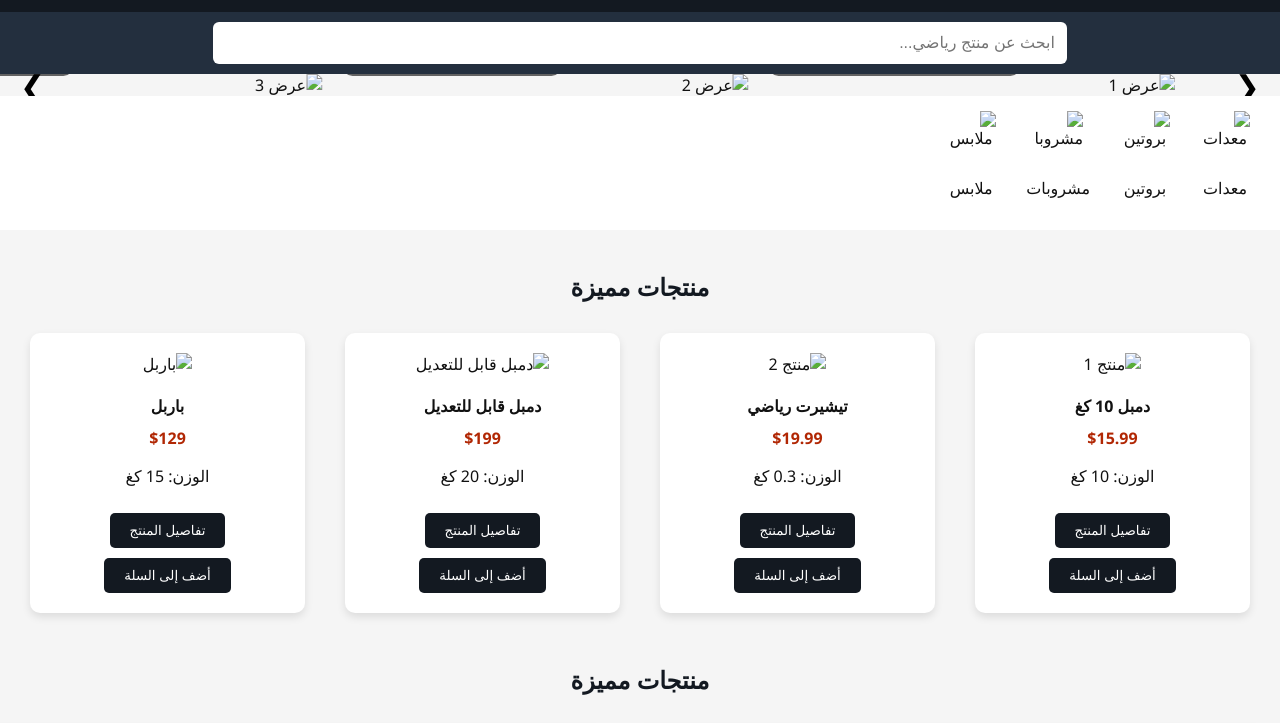
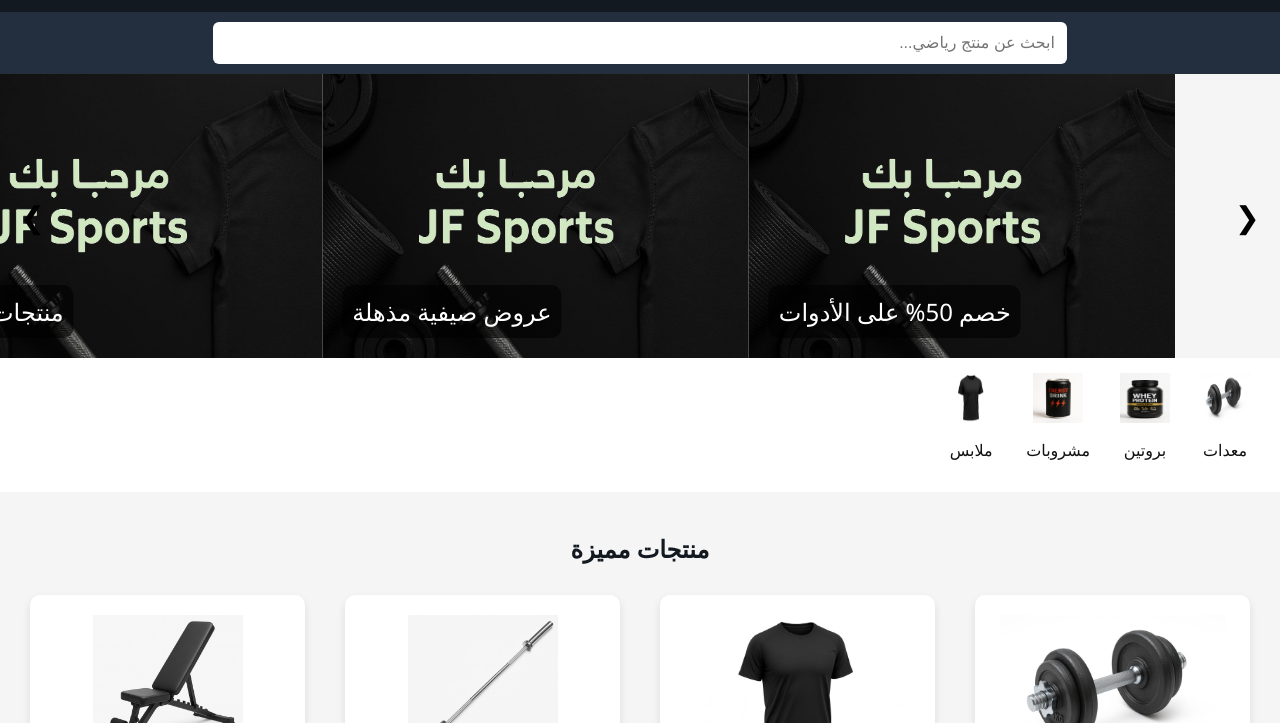
Before and after one commit to xhhh55/xcvbn, a plain HTML site: page index.html in a window 1280 px wide. Shown: the part 48-771 px from the top of the page. Drawn offline with Linux system fonts and the light colour scheme; the site is published under a folder, as on GitHub Pages, so addresses that start at the root find nothing.

Commit message:
Update index.html

```diff
--- a/index.html
+++ b/index.html
@@ -4,7 +4,7 @@
   <meta charset="UTF-8">
   <meta name="viewport" content="width=device-width, initial-scale=1.0">
   <title>JF Sports - المتجر الرياضي</title>
-  <img src="/photo_2025-04-17_13-56-59.jpg" alt="JF Sport Logo" style="display:none;">
+  <img src="photo_2025-04-17_13-56-59.jpg" alt="JF Sport Logo" style="display:none;">
   <link rel="stylesheet" href="https://cdnjs.cloudflare.com/ajax/libs/font-awesome/6.4.0/css/all.min.css">
   <style>
     * {
@@ -207,9 +207,9 @@
 </div>
   <div class="slider-container">
     <div class="slider" id="mainSlider">
-      <div class="slide"><img src="/photo_2025-04-17_13-56-59.jpg" alt="عرض 1"><div class="slide-caption">خصم 50% على الأدوات</div></div>
-      <div class="slide"><img src="/photo_2025-04-17_13-56-59.jpg" alt="عرض 2"><div class="slide-caption">عروض صيفية مذهلة</div></div>
-      <div class="slide"><img src="/photo_2025-04-17_13-56-59.jpg" alt="عرض 3"><div class="slide-caption">منتجات جديدة</div></div>
+      <div class="slide"><img src="photo_2025-04-17_13-56-59.jpg" alt="عرض 1"><div class="slide-caption">خصم 50% على الأدوات</div></div>
+      <div class="slide"><img src="photo_2025-04-17_13-56-59.jpg" alt="عرض 2"><div class="slide-caption">عروض صيفية مذهلة</div></div>
+      <div class="slide"><img src="photo_2025-04-17_13-56-59.jpg" alt="عرض 3"><div class="slide-caption">منتجات جديدة</div></div>
     </div>
     <div class="slider-controls">
       <span class="prev" onclick="changeSlide(-1)">&#10094;</span>
@@ -217,16 +217,16 @@
     </div>
   </div>
   <div class="categories">
-    <div><img src="/photo_2025-04-11_17-11-04.jpg" alt="معدات"><p>معدات</p></div>
-    <div><img src="/photo_2025-04-18_13-47-47.jpg" alt="بروتين"><p>بروتين</p></div>
-    <div><img src="/photo_2025-04-18_13-47-41.jpg" alt="مشروبات"><p>مشروبات</p></div>
-    <div><img src="/photo_2025-04-11_17-11-08.jpg" alt="ملابس"><p>ملابس</p></div>
+    <div><img src="photo_2025-04-11_17-11-04.jpg" alt="معدات"><p>معدات</p></div>
+    <div><img src="photo_2025-04-18_13-47-47.jpg" alt="بروتين"><p>بروتين</p></div>
+    <div><img src="photo_2025-04-18_13-47-41.jpg" alt="مشروبات"><p>مشروبات</p></div>
+    <div><img src="photo_2025-04-11_17-11-08.jpg" alt="ملابس"><p>ملابس</p></div>
   </div>
   <section id="products">
     <h2 class="section-title">منتجات مميزة</h2>
     <div class="grid">
       <div class="product-card">
-        <img src="/photo_2025-04-11_17-11-04.jpg" alt="منتج 1">
+        <img src="photo_2025-04-11_17-11-04.jpg" alt="منتج 1">
         <h3>دمبل 10 كغ</h3>
         <div class="price">$15.99</div>
         <p>الوزن: 10 كغ</p>
@@ -234,7 +234,7 @@
         <button>أضف إلى السلة</button>
       </div>
       <div class="product-card">
-        <img src="/photo_2025-04-11_17-11-08.jpg" alt="منتج 2">
+        <img src="photo_2025-04-11_17-11-08.jpg" alt="منتج 2">
         <h3>تيشيرت رياضي</h3>
         <div class="price">$19.99</div>
         <p>الوزن: 0.3 كغ</p>
@@ -242,7 +242,7 @@
         <button>أضف إلى السلة</button>
       </div>
       <div class="product-card">
-        <img src="/photo_2025-04-11_21-54-27.jpg" alt="دمبل قابل للتعديل">
+        <img src="photo_2025-04-11_21-54-27.jpg" alt="دمبل قابل للتعديل">
         <h3>دمبل قابل للتعديل</h3>
         <div class="price">$199</div>
         <p>الوزن: 20 كغ</p>
@@ -250,7 +250,7 @@
         <button>أضف إلى السلة</button>
       </div>
       <div class="product-card">
-        <img src="/photo_2025-04-11_21-59-39.jpg" alt="باربل">
+        <img src="photo_2025-04-11_21-59-39.jpg" alt="باربل">
         <h3>باربل</h3>
         <div class="price">$129</div>
         <p>الوزن: 15 كغ</p>
@@ -266,7 +266,7 @@
       <div class="slider" id="productSlider">
         <!-- منتج 1 -->
         <div class="product-card">
-          <img src="/photo_2025-04-11_22-13-30.jpg" alt="دمبل قابل للتعديل">
+          <img src="photo_2025-04-11_22-13-30.jpg" alt="دمبل قابل للتعديل">
           <h3>دمبل قابل للتعديل</h3>
           <div class="price">$199</div>
           <p>الوزن: 20 كغ</p>
@@ -275,7 +275,7 @@
         </div>
         <!-- منتج 2 -->
         <div class="product-card">
-          <img src="/photo_2025-04-11_21-49-22.jpg" alt="باربل">
+          <img src="photo_2025-04-11_21-49-22.jpg" alt="باربل">
           <h3>باربل</h3>
           <div class="price">$129</div>
           <p>الوزن: 15 كغ</p>
@@ -284,7 +284,7 @@
         </div>
         <!-- منتج 3 -->
         <div class="product-card">
-          <img src="/photo_2025-04-11_17-12-41.jpg" alt="جهاز المشي">
+          <img src="photo_2025-04-11_17-12-41.jpg" alt="جهاز المشي">
           <h3>جهاز المشي</h3>
           <div class="price">$799</div>
           <p>الوزن: 70 كغ</p>
@@ -293,7 +293,7 @@
         </div>
         <!-- منتج 4 -->
         <div class="product-card">
-          <img src="/photo_2025-04-11_21-42-00.jpg" alt="مقعد أوزان">
+          <img src="photo_2025-04-11_21-42-00.jpg" alt="مقعد أوزان">
           <h3>مقعد أوزان</h3>
           <div class="price">$249</div>
           <p>الوزن: 18 كغ</p>
```
